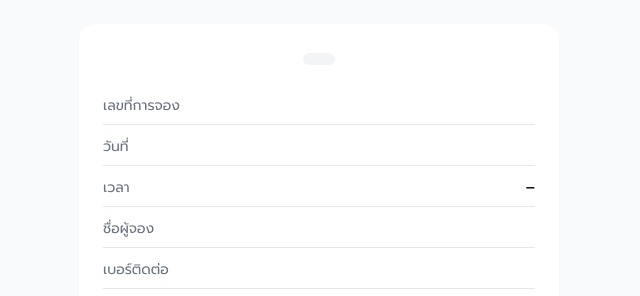
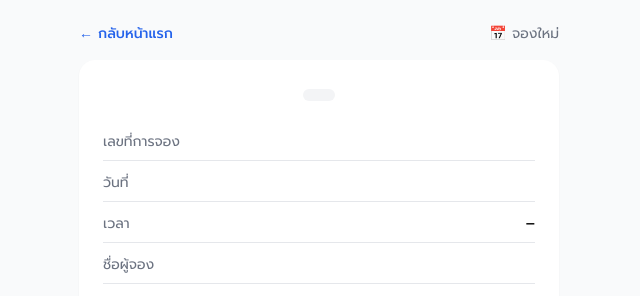
Before and after one commit to bookkoob29/winbot-booking, a Python web app: template templates/confirmation.html in a window 1280 px wide. Shown: the top 296 px of the page, without its empty margins (321-961 px from the left). Run offline with Jinja, Linux system fonts and the light colour scheme; the template is opened without the code that fills it, so the values that code supplies are empty; some libraries are stand-ins or nearby versions.

Commit message:
Fix: confirmation page navigation, full flow verified 20/20

```diff
--- a/templates/confirmation.html
+++ b/templates/confirmation.html
@@ -2,6 +2,12 @@
 {% block title %}ยืนยันการจอง | WINBOT{% endblock %}
 {% block content %}
 <div class="max-w-lg mx-auto px-4 py-6">
+    <!-- Navigation -->
+    <div class="flex items-center justify-between mb-4">
+        <a href="/" class="text-blue-600 hover:text-blue-800 text-sm font-medium">← กลับหน้าแรก</a>
+        <a href="/availability" class="text-gray-500 hover:text-gray-700 text-sm">📅 จองใหม่</a>
+    </div>
+
     <div class="bg-white rounded-2xl shadow-sm p-6">
         <!-- Status badge -->
         <div class="text-center mb-6">
```
